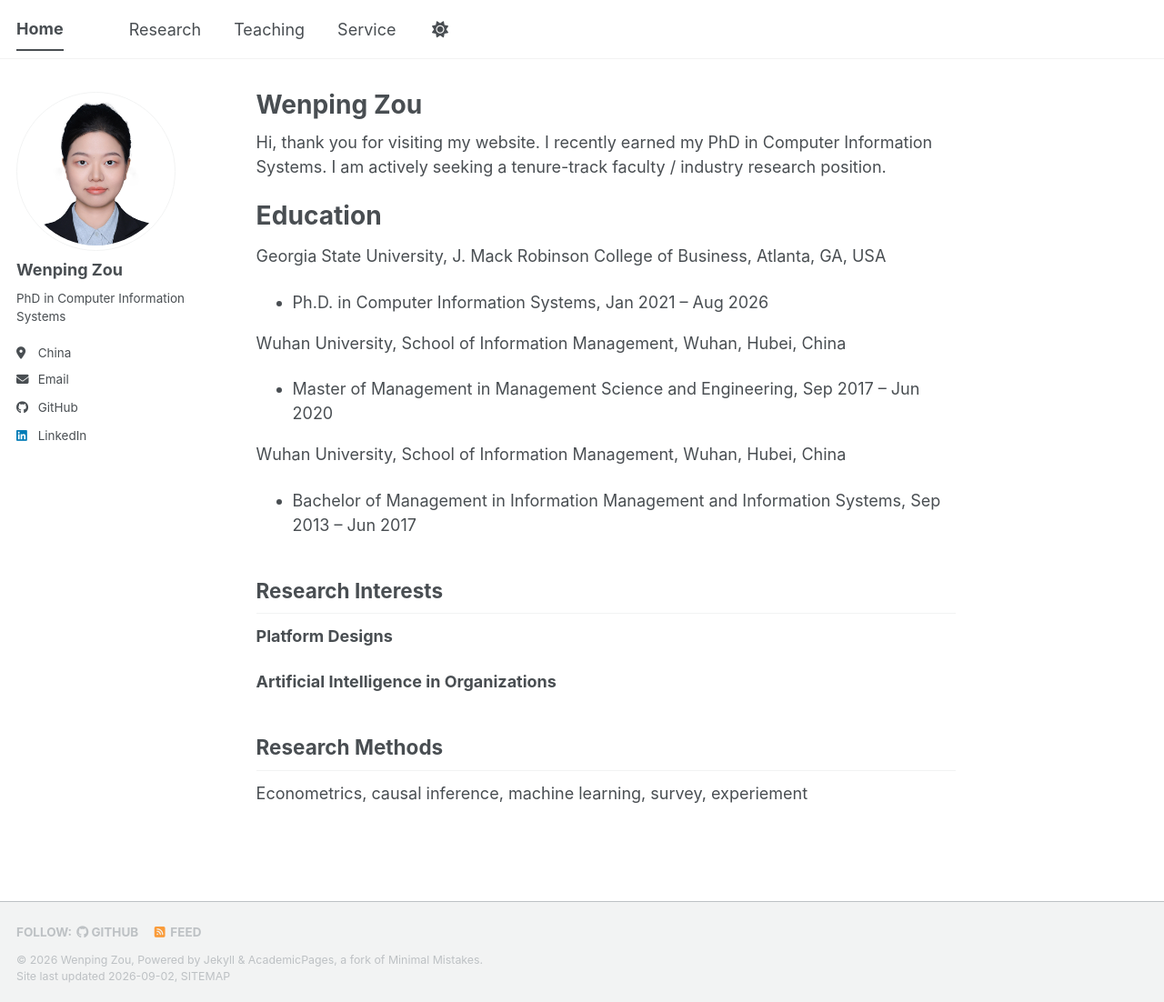
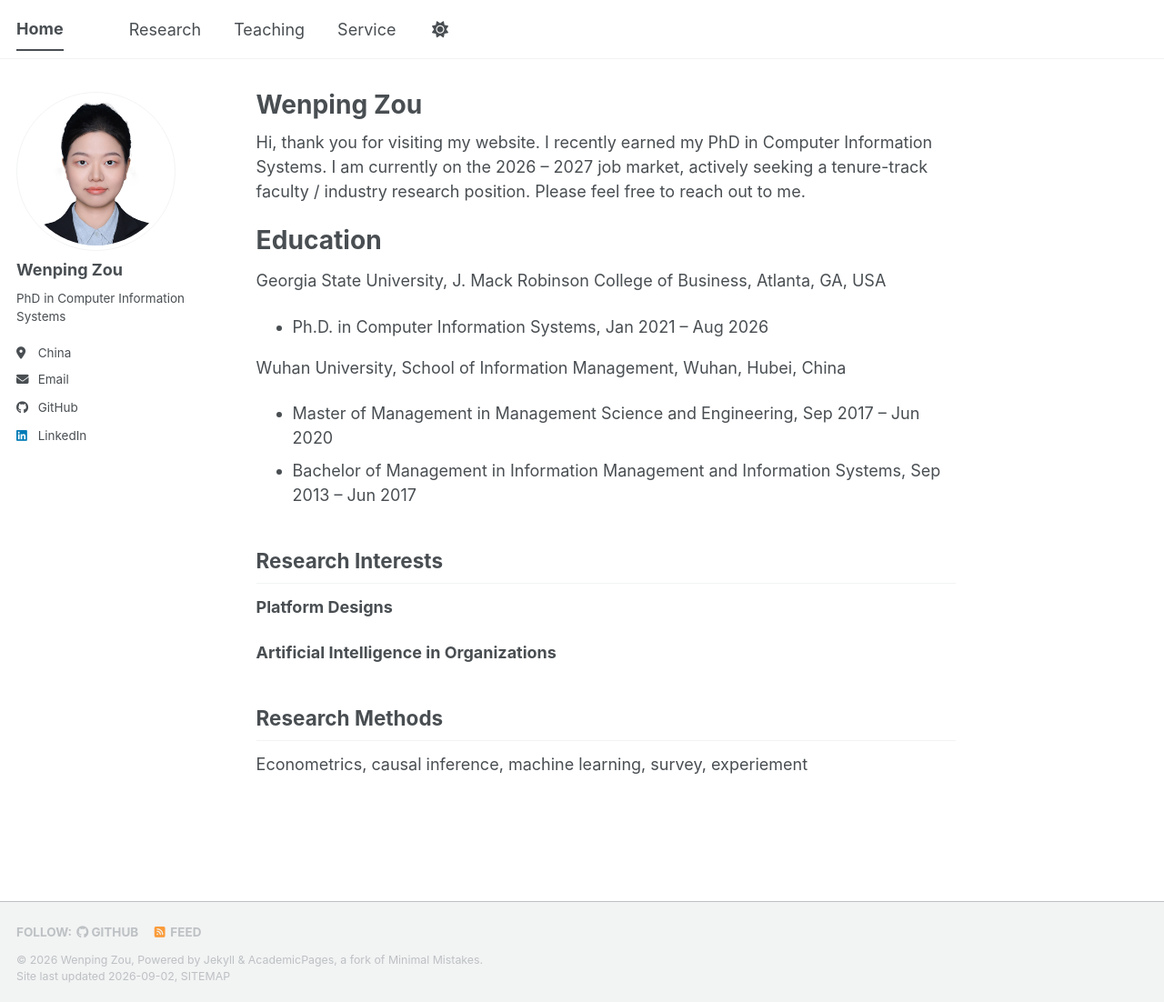
Before and after one commit to wenping-zou/wenping-zou.github.io, a Jekyll site: the page built from _pages/about.md, in a window 1280 px wide and 1102 px high. Shown: the whole window at 91% size. Built offline with Jekyll 4.4.1, drawn with Linux system fonts in a browser that asks for light colours; a style sheet for code colours, icons or effects is not loaded; a file with an impossible date is left out.

Commit message:
Update about.md

```diff
--- a/_pages/about.md
+++ b/_pages/about.md
@@ -7,7 +7,7 @@ redirect_from:
   - /about.html
 ---
 
-Hi, thank you for visiting my website.  I recently earned my PhD in Computer Information Systems.  I am actively seeking a tenure-track faculty / industry research position.
+Hi, thank you for visiting my website.  I recently earned my PhD in Computer Information Systems.  I am currently on the 2026 – 2027 job market, actively seeking a tenure-track faculty / industry research position.  Please feel free to reach out to me.
 
 Education
 ======
@@ -16,8 +16,6 @@ Georgia State University, J. Mack Robinson College of Business, Atlanta, GA, USA
 
 Wuhan University, School of Information Management, Wuhan, Hubei, China
 - Master of Management in Management Science and Engineering, Sep 2017 – Jun 2020
-
-Wuhan University, School of Information Management, Wuhan, Hubei, China
 - Bachelor of Management in Information Management and Information Systems, Sep 2013 – Jun 2017
 
 Research Interests
```
